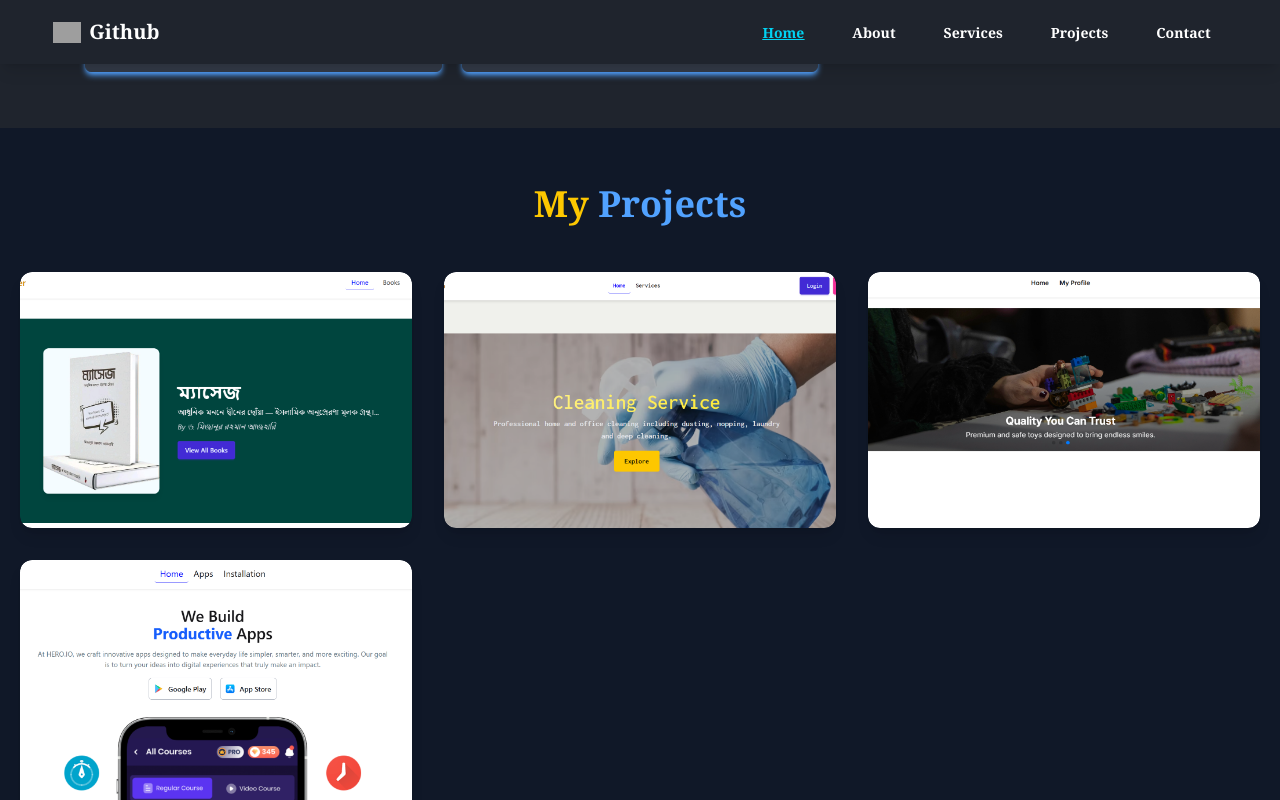
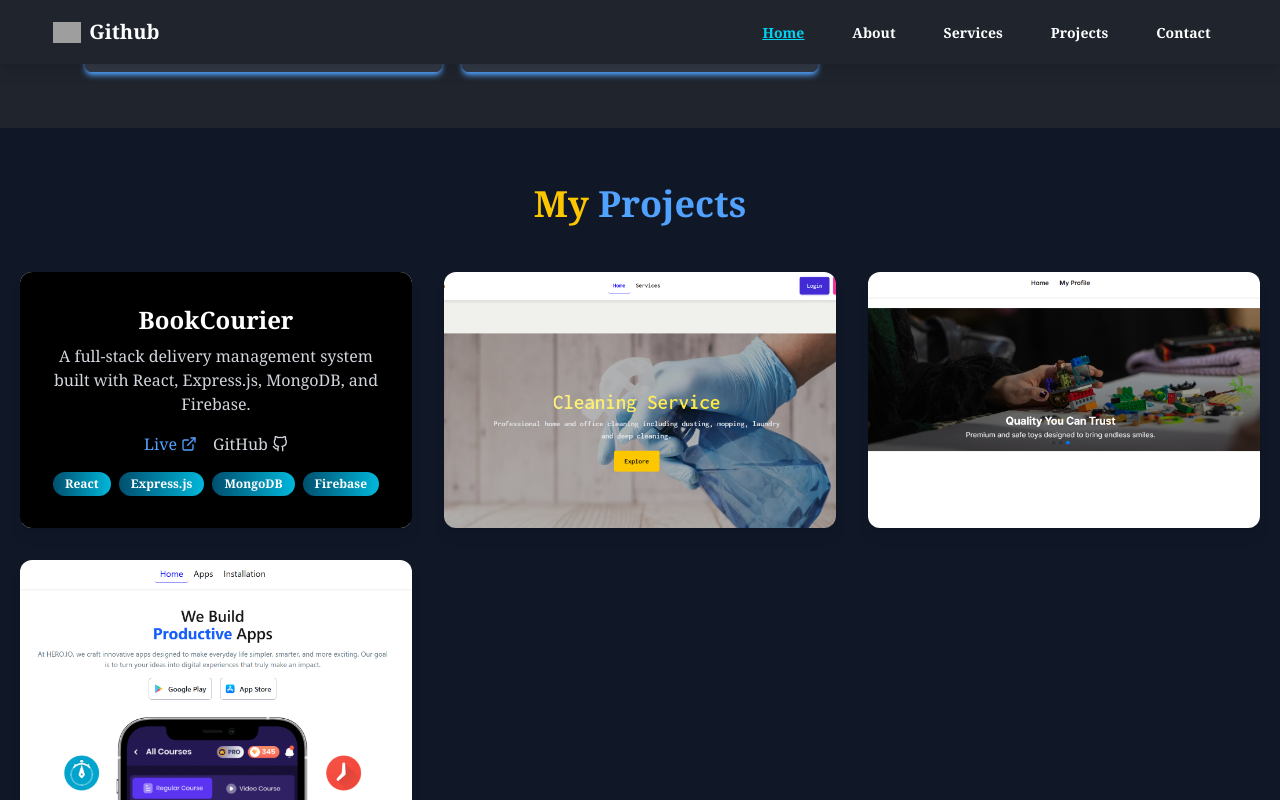
Before and after one commit to mdjunaidjewel/Portfolio, a React (Vite) app: page / in a window 1280 px wide. Both pictures are taken after a click on the element 216 px from the left and 2760 px from the top of the page. Shown: the part 2360-3160 px from the top of the page. Built offline with nearby package versions, Linux system fonts and the light colour scheme; grey boxes are pictures that could not be loaded.

Commit message:
some update projects component

```diff
--- a/src/Pages/Projects.jsx
+++ b/src/Pages/Projects.jsx
@@ -1,4 +1,4 @@
-import React from "react";
+import React, { useState } from "react";
 import { FiExternalLink, FiGithub } from "react-icons/fi";
 import Project01 from "../../src/assets/project01.png";
 import Project02 from "../../src/assets/project02.png";
@@ -49,55 +49,76 @@ const projectsData = [
 ];
 
 const Projects = () => {
+  const [activeId, setActiveId] = useState(null);
+
   return (
-    <div
-      id="projects"
-      className="py-14 bg-gray-900 text-white min-h-screen px-5"
-    >
-      <h2 className="text-3xl sm:text-4xl font-bold mb-12 text-center gradient-text text-yellow-400">
+    <div id="projects" className="py-14 bg-gray-900 text-white px-5">
+      <h2 className="text-3xl sm:text-4xl font-bold mb-12 text-center text-yellow-400">
         My <span className="text-blue-400">Projects</span>
       </h2>
+
       <div className="grid sm:grid-cols-2 lg:grid-cols-3 gap-8">
         {projectsData.map((project) => (
           <div
             key={project.id}
-            className="relative rounded-xl overflow-hidden shadow-lg cursor-pointer group transform transition-all duration-300 hover:scale-105 hover:shadow-2xl"
+            onClick={() =>
+              setActiveId(activeId === project.id ? null : project.id)
+            }
+            className="relative rounded-xl overflow-hidden shadow-lg group cursor-pointer"
           >
-            {/* Full Image */}
             <img
               src={project.image}
               alt={project.title}
-              className="w-full h-64 object-cover rounded-xl"
+              className="w-full h-64 object-cover"
             />
 
-            {/* Slide-up Hover Overlay */}
-            <div className="absolute inset-0 bg-black bg-opacity-70 opacity-0 group-hover:opacity-100 transform translate-y-full group-hover:translate-y-0 transition-all duration-300 flex flex-col justify-center items-center text-center p-6">
+            {/* Overlay */}
+            <div
+              className={`
+                absolute inset-0 bg-black bg-opacity-70
+                flex flex-col justify-center items-center
+                text-center p-6 transition-all duration-300
+
+                ${
+                  activeId === project.id
+                    ? "opacity-100 translate-y-0"
+                    : "opacity-0 translate-y-full"
+                }
+
+                sm:group-hover:opacity-100
+                sm:group-hover:translate-y-0
+              `}
+            >
               <h3 className="text-2xl font-semibold mb-2">{project.title}</h3>
               <p className="text-gray-300 mb-4">{project.description}</p>
-              <div className="flex space-x-4 mb-3">
+
+              <div className="flex space-x-4 mb-4">
                 <a
                   href={project.link}
                   target="_blank"
                   rel="noopener noreferrer"
-                  className="flex items-center text-blue-400 hover:text-blue-500 transition-colors"
+                  onClick={(e) => e.stopPropagation()}
+                  className="flex items-center text-blue-400 hover:text-blue-500"
                 >
                   Live <FiExternalLink className="ml-1" />
                 </a>
+
                 <a
                   href={project.github}
                   target="_blank"
                   rel="noopener noreferrer"
-                  className="flex items-center text-gray-300 hover:text-white transition-colors"
+                  onClick={(e) => e.stopPropagation()}
+                  className="flex items-center text-gray-300 hover:text-white"
                 >
                   GitHub <FiGithub className="ml-1" />
                 </a>
               </div>
-              {/* Tags */}
+
               <div className="flex flex-wrap justify-center gap-2">
                 {project.tags.map((tag, idx) => (
                   <span
                     key={idx}
-                    className="text-xs px-3 py-1 rounded-full font-semibold shadow-md"
+                    className="text-xs px-3 py-1 rounded-full font-semibold"
                     style={{
                       background: "linear-gradient(to right, #004f6e, #00b7db)",
                     }}
```
